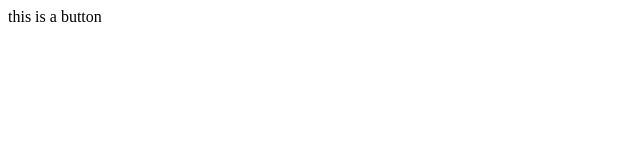
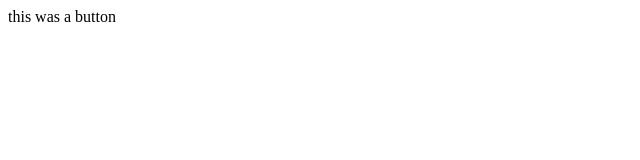
Before and after one commit to ehbaker06/Frontiers-CS, a plain HTML site: page index.html in a window 1280 px wide. Shown: the full height of the page, 0-640 px from the left. Drawn offline with Linux system fonts and the light colour scheme.

Commit message:
idk anymore

```diff
--- a/index.html
+++ b/index.html
@@ -7,6 +7,6 @@
     <title>My First Website</title>
 </head>
 <body>
-    <div>this is a button</div>
+    <div>this was a button</div>
 </body>
 </html>
```
